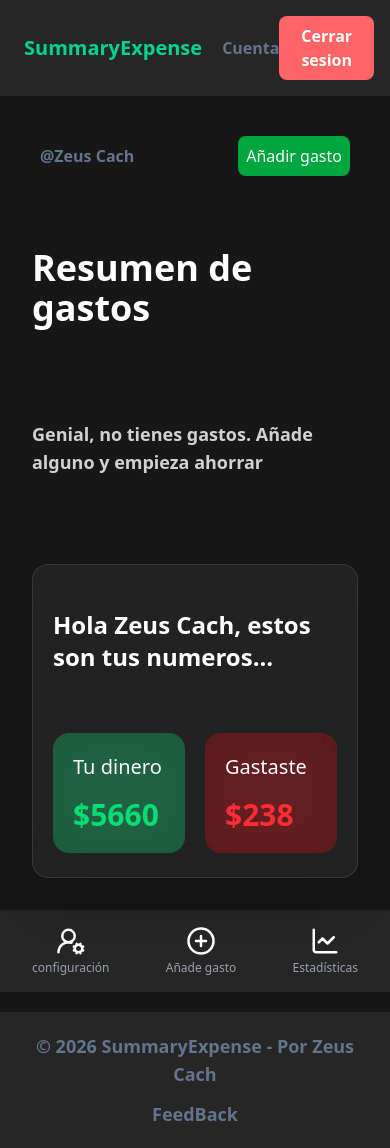
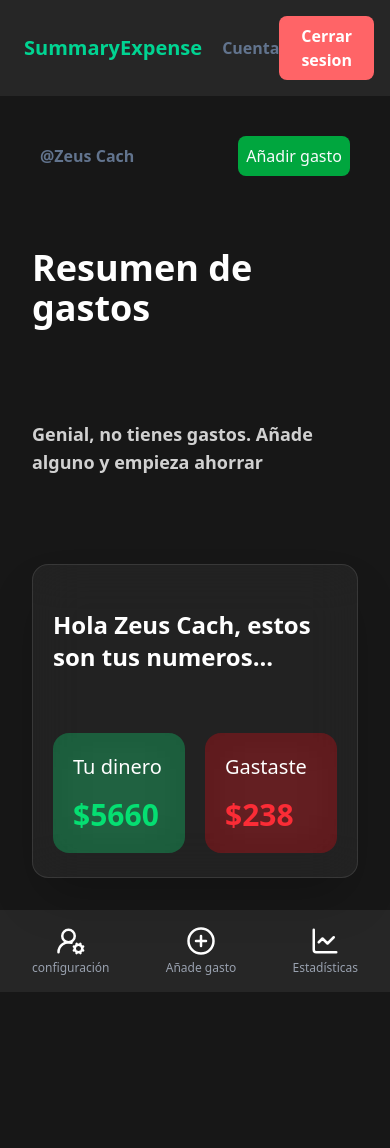
Before and after one commit to zeusCach/SummaryExpense, a React (Vite) app: page / in a window 390 px wide. After the commit the page ends 992 px from the top, so only its background shows below. Built offline with nearby package versions, Linux system fonts and the light colour scheme.

Commit message:
Desarrollo de interfaz UI para estado mobile

```diff
--- a/package.json
+++ b/package.json
@@ -17,6 +17,7 @@
     "react-dom": "^19.2.0",
     "react-router-dom": "^7.13.0",
     "tailwindcss": "^4.1.18",
+    "uuid": "^13.0.0",
     "uuidv4": "^6.2.13",
     "zod": "^4.2.1"
   },
--- a/src/components/Footer.jsx
+++ b/src/components/Footer.jsx
@@ -2,7 +2,7 @@
 export default function () {
     return (
         <>
-            <footer className="bg-neutral-800 p-5 mt-5">
+            <footer className="bg-neutral-800 p-5 mt-5 hidden md:block">
                 <div className="flex flex-col items-center gap-3 md:flex-row md:justify-between">
                     <p className="text-slate-500 font-semibold text-lg text-center">
                         &copy; {new Date().getFullYear()} SummaryExpense - Por
--- a/src/components/NavigatorDown.jsx
+++ b/src/components/NavigatorDown.jsx
@@ -8,7 +8,7 @@ import {
 
 export default function NavigatorDown() {
     return (
-        <div className="bg-neutral-800 p-4">
+        <div className="bg-neutral-800 p-4 md:hidden">
 
             <div className="flex justify-between items-center px-4">
                 <div className="flex flex-col items-center gap-1">
```
Also changed, not shown: 1 other file (tests, documents, lock files or other folders).
